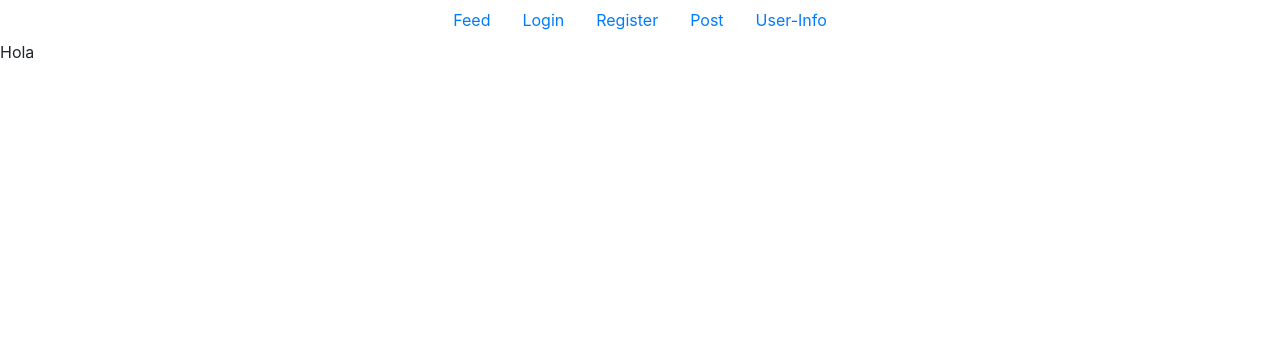
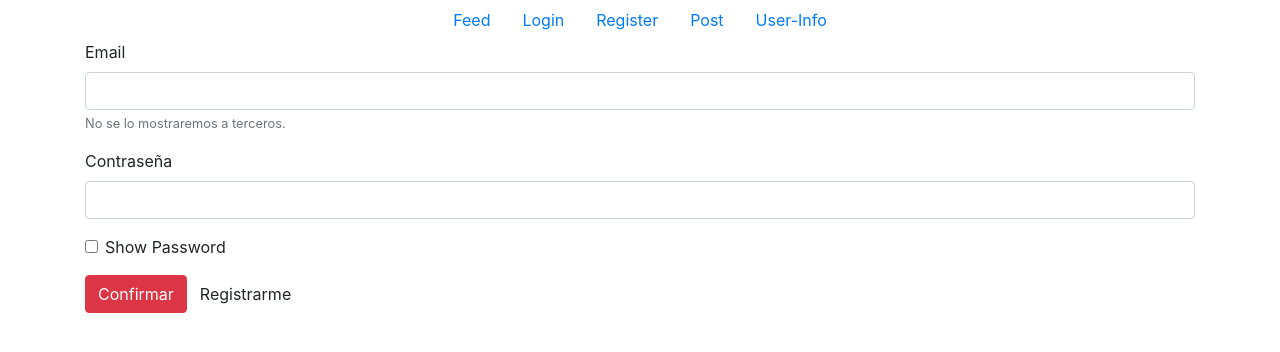
Before and after one commit to davidmorenocapel/social-network-front, an Angular app in the folder social-app/: page /login in a window 1280 px wide. Shown: the top 352 px of the page. Built offline with nearby package versions, Linux system fonts and the light colour scheme.

Commit message:
funcionalidad login

```diff
--- a/social-app/src/app/containers/login/login.component.html
+++ b/social-app/src/app/containers/login/login.component.html
@@ -1 +1,24 @@
-<p>Hola</p>
+<section class="container">
+    <form class="form" [formGroup]="userForm">
+      <div class="form-group">
+        <label for="exampleInputEmail1">Email</label>
+        <input type="email" formControlName="email" class="form-control" id="exampleInputEmail1" aria-describedby="emailHelp"/>
+        <small id="emailHelp" class="form-text text-muted">No se lo mostraremos a terceros.</small>
+      </div>
+      <div class="form-group">
+        <label for="exampleInputPassword1">Contraseña</label>
+        <input type="password" formControlName="password" class="form-control" id="exampleInputPassword1" />
+      </div>
+      <div class="form-group form-check">
+        <input type="checkbox" class="form-check-input" id="exampleCheck1"  (click)="showPass()"/>
+        <label class="form-check-label" for="exampleCheck1">Show Password</label>
+      </div>
+      <button (click)="click_login()" type="submit"   class="btn btn-danger">
+        Confirmar
+      </button>
+      <label></label>
+      <a class="btn" routerLink="/register">Registrarme</a>
+    </form>
+    <label class="text-danger" *ngIf="error !== ''">ERROR: {{ error }}</label>
+    <label class="text-success" *ngIf="success !== ''">OK!: {{ success }}</label>
+  </section>
--- a/social-app/src/app/containers/login/login.component.ts
+++ b/social-app/src/app/containers/login/login.component.ts
@@ -1,4 +1,8 @@
 import { Component, OnInit } from '@angular/core';
+import { Validators, FormGroup, FormControl } from '@angular/forms';
+import { ApiserviceService } from '../../service/apiservice.service';
+import { Router } from '@angular/router';
+
 
 @Component({
   selector: 'app-login',
@@ -6,10 +10,46 @@ import { Component, OnInit } from '@angular/core';
   styleUrls: ['./login.component.sass']
 })
 export class LoginComponent implements OnInit {
+  error = '';
+  success = '';
+  userForm = new FormGroup({
+    email: new FormControl('', Validators.required),
+    password: new FormControl('')
+  });
 
-  constructor() { }
+
+  constructor(
+    private userService: ApiserviceService
+  ) {}
 
   ngOnInit(): void {
   }
 
+  click_login() {
+    console.log(this.userForm.value);
+
+    this.error = '';
+    this.success = '';
+    this.userService.login(this.userForm.value).then(
+      res => {
+        this.success = res;
+        console.log('hola');
+      },
+      (err) => {
+        this.error = err;
+      }
+    );
+  }
+
+  validarFormular() {}
+
+  showPass() {
+    const x = (document.getElementById('exampleInputPassword1') as HTMLInputElement);
+    if (x.type === 'password') {
+      x.type = 'text';
+    } else {
+      x.type = 'password';
+    }
+  }
+
 }
--- a/social-app/src/app/containers/timeline/timeline.component.scss
+++ b/social-app/src/app/containers/timeline/timeline.component.scss
@@ -8,10 +8,7 @@ justify-content: center;
     flex-direction: row;
 
 }
-.card-text{
 
-}
 textarea {
     resize: none;
-
 }
```
